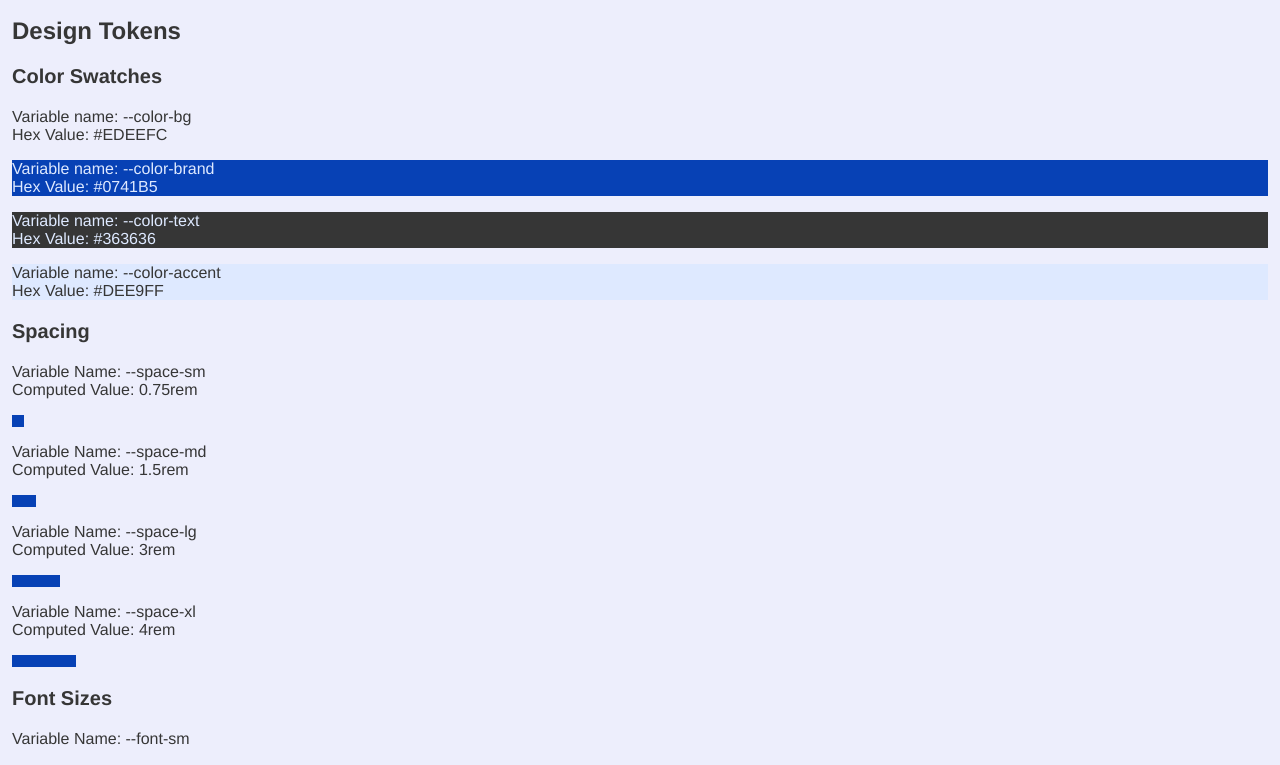
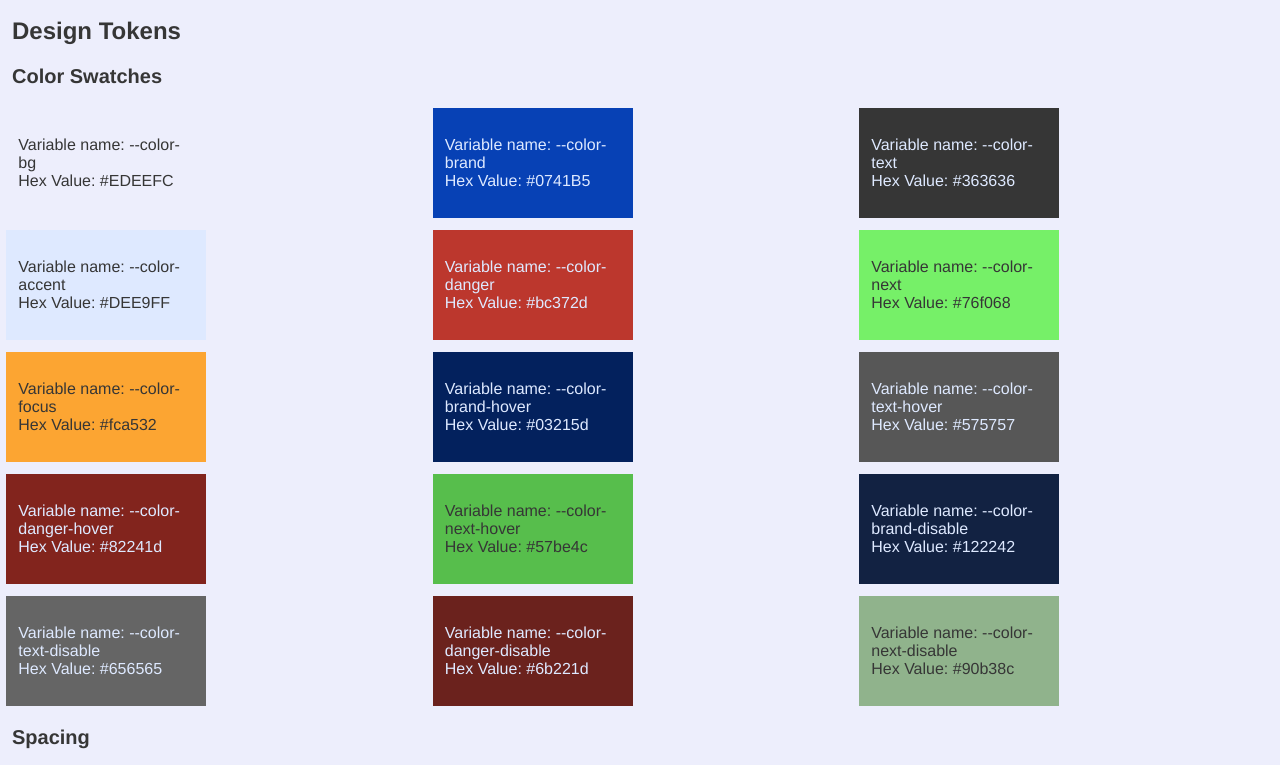
Before and after one commit to web1430-fall26/web1430-coursetemplate-corbintaylor, a plain HTML site: page projects/project-1/index.html in a window 1280 px wide. Shown: the part 164-929 px from the top of the page. Drawn offline with Linux system fonts and the light colour scheme.

Commit message:
project-1: Round 1 of fixes. This should cover the requirements for milestone 2.

```diff
--- a/projects/project-1/css/base.css
+++ b/projects/project-1/css/base.css
@@ -12,21 +12,21 @@
     --color-brand: #0741B5;
     --color-text: #363636;
     --color-accent: #DEE9FF;
-    --color-danger: #d64036;
-    --color-next: #62c957;
+    --color-danger: #bc372d;
+    --color-next: #76f068;
     --color-focus: #fca532;
 
     /* Hover colors */
-    --color-brand-hover: #07348f;
-    --color-text-hover: #474747;
-    --color-danger-hover: #bf3930;
-    --color-next-hover: #51ad47;
+    --color-brand-hover: #03215d;
+    --color-text-hover: #575757;
+    --color-danger-hover: #82241d;
+    --color-next-hover: #57be4c;
 
     /* Disabled */
     --color-brand-disable: #122242;
-    --color-text-disable: #949292;
+    --color-text-disable: #656565;
     --color-danger-disable: #6b221d;
-    --color-next-disable: #2c5927;
+    --color-next-disable: #90b38c;
 
     /* Spacing */
     --space-sm: 0.75rem;
--- a/projects/project-1/css/components.css
+++ b/projects/project-1/css/components.css
@@ -35,6 +35,69 @@ main {
 
 #swatch-accent {
     background-color: var(--color-accent);
+}
+
+#swatch-danger {
+    background-color: var(--color-danger);
+    color: var(--color-accent);
+}
+
+#swatch-next {
+    background-color: var(--color-next);
+}
+
+#swatch-focus {
+    background-color: var(--color-focus);
+}
+
+#swatch-brand-hover {
+    background-color: var(--color-brand-hover);
+    color: var(--color-accent);
+}
+
+#swatch-text-hover {
+    background-color: var(--color-text-hover);
+    color: var(--color-accent);
+}
+
+#swatch-danger-hover {
+    background-color: var(--color-danger-hover);
+    color: var(--color-accent);
+}
+
+#swatch-next-hover {
+    background-color: var(--color-next-hover);
+}
+
+#swatch-brand-disable {
+    background-color: var(--color-brand-disable);
+    color: var(--color-accent);
+}
+
+#swatch-text-disable {
+    background-color: var(--color-text-disable);
+    color: var(--color-accent);
+}
+
+#swatch-danger-disable {
+    background-color: var(--color-danger-disable);
+    color: var(--color-accent);
+}
+
+#swatch-next-disable {
+    background-color: var(--color-next-disable);
+}
+
+#swatch-container {
+    display: flex;
+    flex-direction: column;
+    justify-content: center;
+    gap: var(--space-sm);
+}
+
+.swatch {
+    width: var(--text-container-width);
+    padding: var(--space-sm);
 }
 
 /* Space rectangle styles */
@@ -367,4 +430,17 @@ footer {
         display: grid;
         grid-template-columns: 50% 50%;
     }
+
+    /* Swatches */
+
+    #swatch-container {
+        display: grid;
+        grid-template-columns: 33% 33% 33%;
+        gap: var(--space-sm);
+    }
+
+    .swatch {
+        width: var(--text-container-width);
+        padding: var(--space-sm);
+    }
 }
--- a/projects/project-1/index.html
+++ b/projects/project-1/index.html
@@ -26,21 +26,65 @@
 
       <h3>Color Swatches</h3>
       <div id="swatch-container">
-        <div id="swatch-bg">
+        <div id="swatch-bg" class="swatch">
           <p>Variable name: --color-bg<br>
              Hex Value: #EDEEFC</p>
         </div>
-        <div id="swatch-brand">
+        <div id="swatch-brand" class="swatch">
           <p>Variable name: --color-brand<br>
              Hex Value: #0741B5</p>
         </div>
-        <div id="swatch-text">
+        <div id="swatch-text" class="swatch">
           <p>Variable name: --color-text<br>
              Hex Value: #363636</p>
         </div>
-        <div id="swatch-accent">
+        <div id="swatch-accent" class="swatch">
           <p>Variable name: --color-accent<br>
              Hex Value: #DEE9FF</p>
+        </div>
+        <div id="swatch-danger" class="swatch">
+          <p>Variable name: --color-danger<br>
+             Hex Value: #bc372d</p>
+        </div>
+        <div id="swatch-next" class="swatch">
+          <p>Variable name: --color-next<br>
+             Hex Value: #76f068</p>
+        </div>
+        <div id="swatch-focus" class="swatch">
+          <p>Variable name: --color-focus<br>
+             Hex Value: #fca532</p>
+        </div>
+        <div id="swatch-brand-hover" class="swatch">
+          <p>Variable name: --color-brand-hover<br>
+             Hex Value: #03215d</p>
+        </div>
+        <div id="swatch-text-hover" class="swatch">
+          <p>Variable name: --color-text-hover<br>
+             Hex Value: #575757</p>
+        </div>
+        <div id="swatch-danger-hover" class="swatch">
+          <p>Variable name: --color-danger-hover<br>
+             Hex Value: #82241d</p>
+        </div>
+        <div id="swatch-next-hover" class="swatch">
+          <p>Variable name: --color-next-hover<br>
+             Hex Value: #57be4c</p>
+        </div>
+        <div id="swatch-brand-disable" class="swatch">
+          <p>Variable name: --color-brand-disable<br>
+             Hex Value: #122242</p>
+        </div>
+        <div id="swatch-text-disable" class="swatch">
+          <p>Variable name: --color-text-disable<br>
+             Hex Value: #656565</p>
+        </div>
+        <div id="swatch-danger-disable" class="swatch">
+          <p>Variable name: --color-danger-disable<br>
+             Hex Value: #6b221d</p>
+        </div>
+        <div id="swatch-next-disable" class="swatch">
+          <p>Variable name: --color-next-disable<br>
+             Hex Value: #90b38c</p>
         </div>
       </div>
 
@@ -119,6 +163,7 @@
       </ul>
 
       <h3>Code and Precode Blocks</h3>
+      <p>This is an example of using a <code>&lt;code&gt;</code> tag inline.</p>
       <pre><code>
         const message = `Hello World!`;
         consol.log(message);
```
Also changed, not shown: projects/project-1/markdown-files/remaining_work.md (+1 -1 lines).
